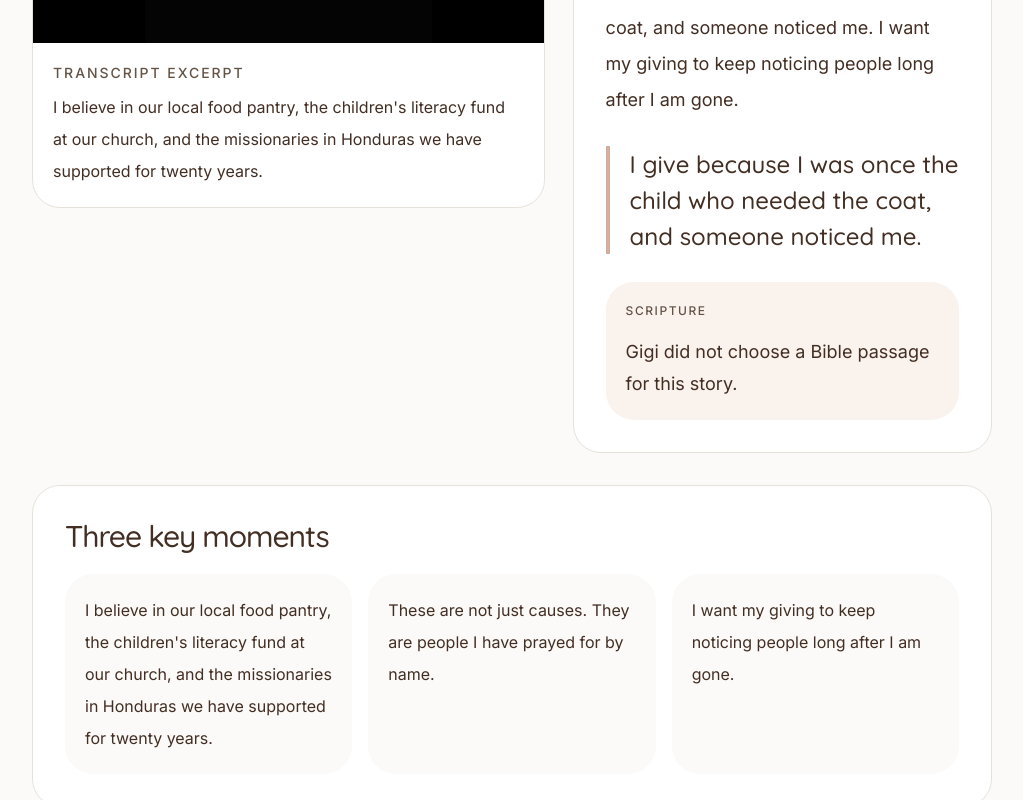
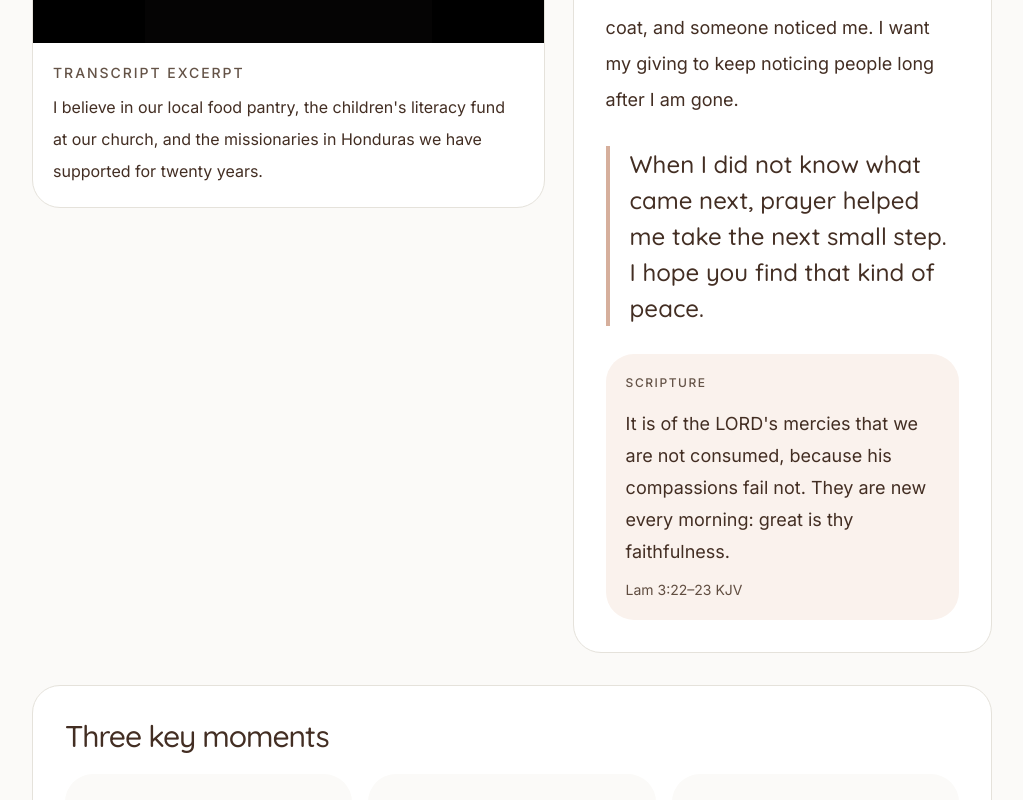
Before and after one commit to kae-creative-apps/time-tapestry, a Next.js app: page /hackathon-demo-2 in a window 1280 px wide. Shown: the part 616-1416 px from the top of the page, without its empty margins (128-1151 px from the left). Built offline with nearby package versions, Linux system fonts and the light colour scheme; no server answers.

Commit message:
Show the postcard scriptures and pull quotes on the demo chapters.
Each hackathon page now uses Kaelyn's four references and the printed Gigi postcard lines. The video placeholders stay empty.

Co-authored-by: kae-creative-apps <kae-creative-apps@users.noreply.github.com>

```diff
--- a/src/components/hackathon/HackathonDemoChapter.tsx
+++ b/src/components/hackathon/HackathonDemoChapter.tsx
@@ -53,8 +53,11 @@ export function HackathonDemoChapter({ chapter }: { chapter: DemoChapter }) {
             </blockquote>
             <aside className="mt-7 rounded-2xl bg-clay-50 p-5">
               <p className="brand-eyebrow text-taupe-600">Scripture</p>
-              <p className="mt-4 text-lg leading-8">
-                Gigi did not choose a Bible passage for this story.
+              <blockquote className="mt-4 text-lg leading-8">
+                {chapter.scripture.text}
+              </blockquote>
+              <p className="mt-3 text-sm text-ink-500">
+                {chapter.scripture.reference} {chapter.scripture.translation}
               </p>
             </aside>
           </div>
--- a/src/data/hackathon-demo.ts
+++ b/src/data/hackathon-demo.ts
@@ -8,6 +8,7 @@ export type HackathonDemoChapter = {
   story: string;
   transcript: string;
   pullQuote: string;
+  scripture: { reference: string; text: string; translation: "KJV" };
   momentsTitle: string;
   moments: readonly string[];
   next: { href: string; label: string } | null;
@@ -25,7 +26,13 @@ export const hackathonDemoChapters: readonly HackathonDemoChapter[] = [
     story: kindness,
     transcript:
       "One winter morning, your great-grandmother left a coat on the porch for a girl who walked past our house on her way to school.",
-    pullQuote: "Because she was cold, and we had two.",
+    pullQuote:
+      "Someone once gave me their afternoons when I needed them most. Time is the best gift you can give.",
+    scripture: {
+      reference: "1 Peter 4:10",
+      translation: "KJV",
+      text: "As every man hath received the gift, even so minister the same one to another, as good stewards of the manifold grace of God.",
+    },
     momentsTitle: "Three key moments",
     moments: [
       "One winter morning, your great-grandmother left a coat on the porch for a girl who walked past our house on her way to school.",
@@ -43,7 +50,12 @@ export const hackathonDemoChapters: readonly HackathonDemoChapter[] = [
     transcript:
       "I believe in our local food pantry, the children's literacy fund at our church, and the missionaries in Honduras we have supported for twenty years.",
     pullQuote:
-      "I give because I was once the child who needed the coat, and someone noticed me.",
+      "When I did not know what came next, prayer helped me take the next small step. I hope you find that kind of peace.",
+    scripture: {
+      reference: "Lam 3:22–23",
+      translation: "KJV",
+      text: "It is of the LORD's mercies that we are not consumed, because his compassions fail not. They are new every morning: great is thy faithfulness.",
+    },
     momentsTitle: "Three key moments",
     moments: [
       "I believe in our local food pantry, the children's literacy fund at our church, and the missionaries in Honduras we have supported for twenty years.",
@@ -59,7 +71,13 @@ export const hackathonDemoChapters: readonly HackathonDemoChapter[] = [
     theme: "generosity",
     story: table,
     transcript: "In our house, giving started at the supper table.",
-    pullQuote: "The table is long enough if you pull up another chair.",
+    pullQuote:
+      "The good we give has a way of growing in places we may never see. Keep making room for others.",
+    scripture: {
+      reference: "Gal 6:9",
+      translation: "KJV",
+      text: "And let us not be weary in well doing: for in due season we shall reap, if we faint not.",
+    },
     momentsTitle: "Three key moments",
     moments: [
       "In our house, giving started at the supper table.",
@@ -79,7 +97,13 @@ export const hackathonDemoChapters: readonly HackathonDemoChapter[] = [
     story: hope,
     transcript:
       "Sammie, I hope you remember that a good life does not have to be loud.",
-    pullQuote: "I hope you remember that a good life does not have to be loud.",
+    pullQuote:
+      "There is always room for one more at the table. I hope you carry that welcome wherever life takes you.",
+    scripture: {
+      reference: "Matt 25:40",
+      translation: "KJV",
+      text: "And the King shall answer and say unto them, Verily I say unto you, Inasmuch as ye have done it unto one of the least of these my brethren, ye have done it unto me.",
+    },
     momentsTitle: "What Gigi hopes Sammie carries",
     moments: [
       "Sammie, I hope you remember that a good life does not have to be loud.",
```
Also changed, not shown: 1 other file (tests, documents, lock files or other folders).
